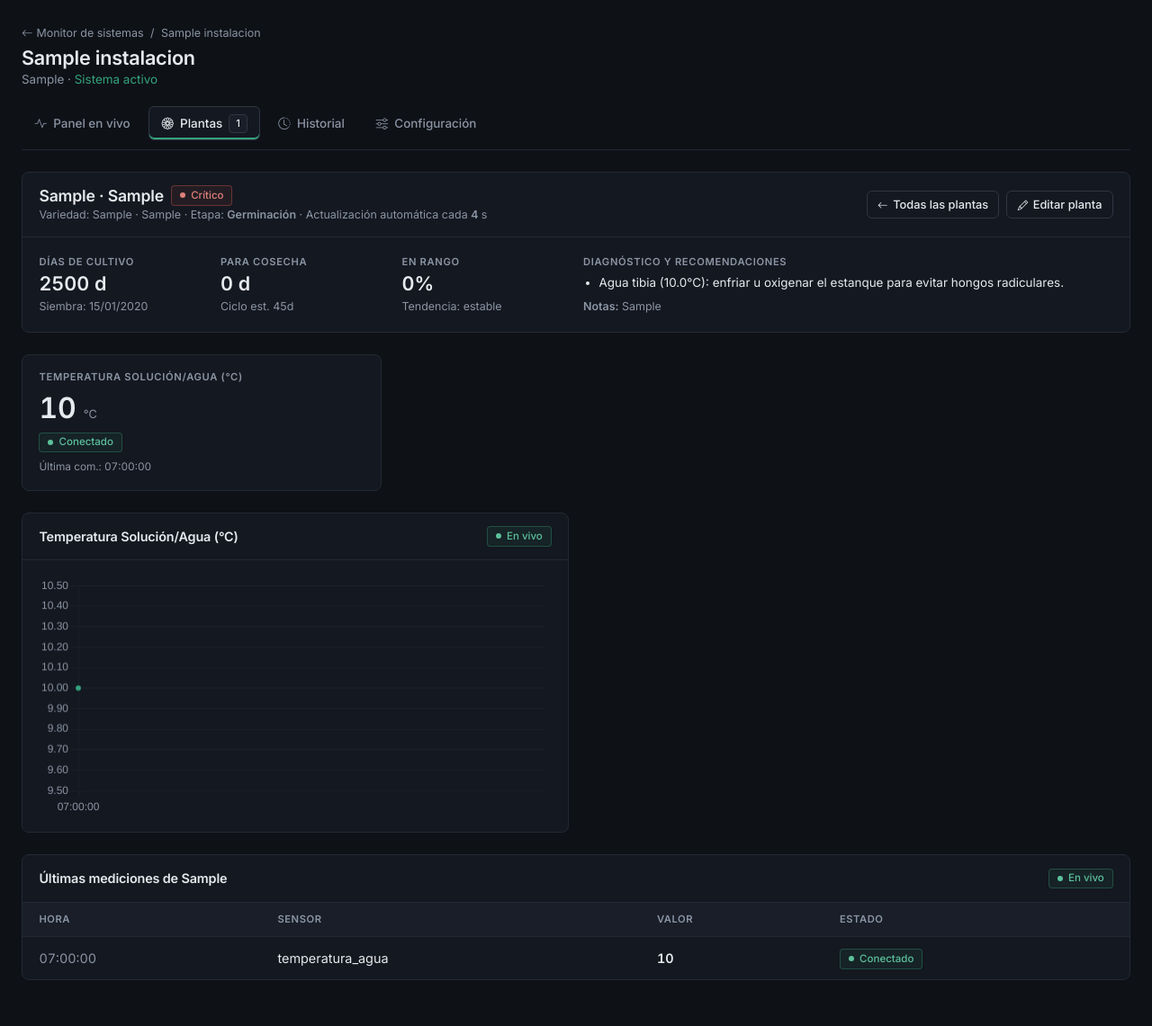
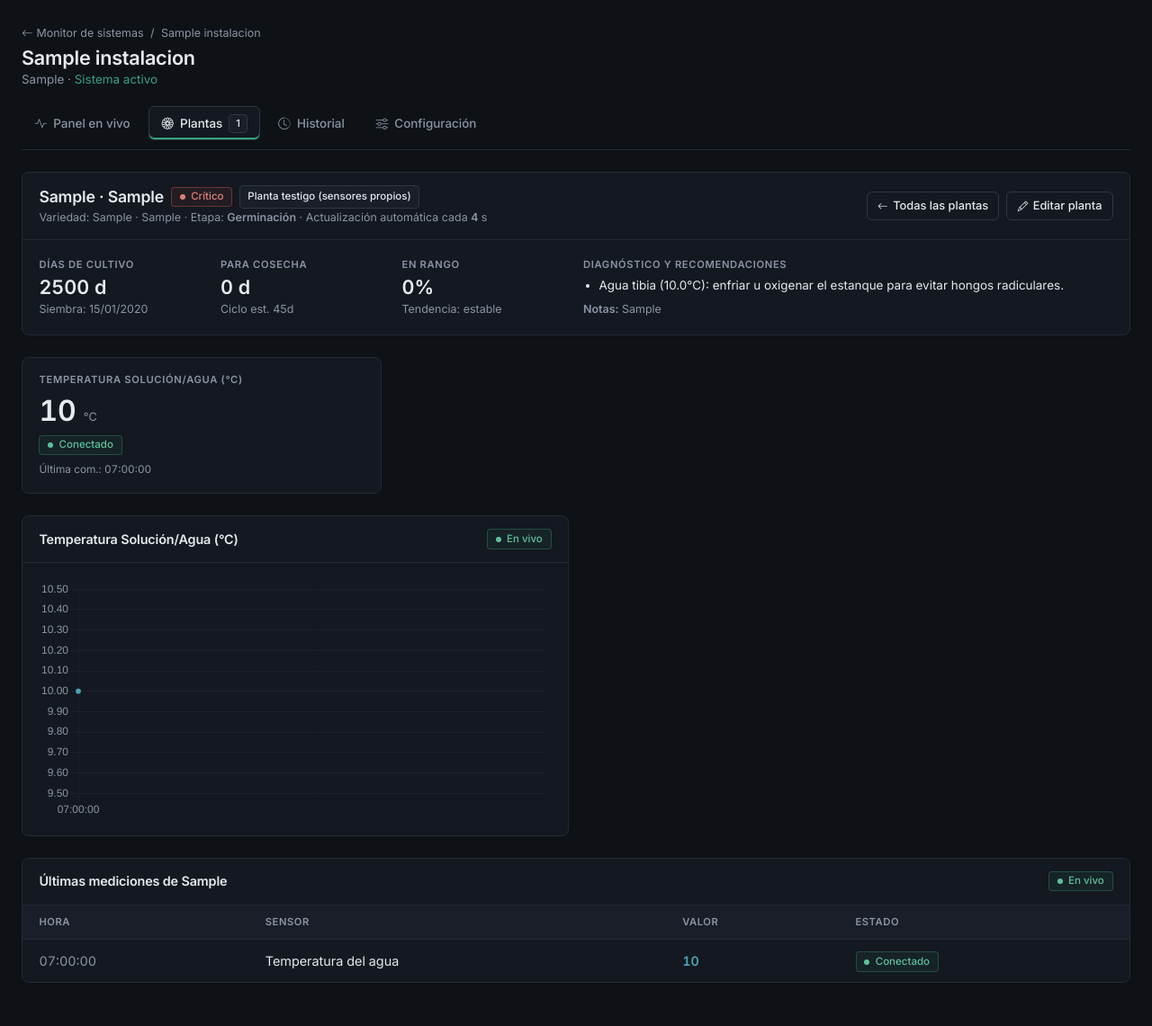
Before and after one commit to FabianIVF/AquaPlants, a Django app: a page that uses dashboard/templates/dashboard/planta_detalle.html in a window 1280 px wide. Shown: the part 59-1200 px from the top of the page at 90% size. Before the commit the page ends 1149 px from the top, so only its background shows below. Run offline with Django 4.2, Linux system fonts and the light colour scheme; a user stored in the database is signed in; tables that the repository leaves empty hold one stand-in row (values such as "Sample post").

Commit message:
feat: distinguir plantas testigo con sensores propios vs plantas en torre compartida con herencia automatica

```diff
--- a/dashboard/analytics.py
+++ b/dashboard/analytics.py
@@ -215,3 +215,33 @@ def resumen_sensores(sensores, limite_lecturas=30):
         'recomendaciones': recomendaciones,
         'sensores_detalle': sensores_detalle,
     }
+
+
+def resumen_planta(planta, limite_lecturas=30):
+    """
+    Calcula el diagnóstico de una planta:
+    - Si tiene sensores propios activos (planta testigo / maceta individual), usa sus propios sensores.
+    - Si no tiene sensores propios, hereda automáticamente los sensores de su instalación/torre.
+    """
+    sensores_propios = list(planta.sensores.filter(activo=True))
+    if sensores_propios:
+        resumen = resumen_sensores(sensores_propios, limite_lecturas=limite_lecturas)
+        resumen['origen_datos'] = 'propios'
+        resumen['origen_label'] = 'Planta testigo (sensores propios)'
+        return resumen
+
+    sensores_torre = list(planta.instalacion.sensores.filter(activo=True, planta__isnull=True))
+    resumen = resumen_sensores(sensores_torre, limite_lecturas=limite_lecturas)
+    resumen['origen_datos'] = 'compartidos'
+    resumen['origen_label'] = 'Torre compartida (hereda sensores del sistema)'
+
+    if planta.etapa == 'germinacion' and resumen['estado'] in ('atencion', 'critico'):
+        resumen['recomendaciones'].append(
+            'Etapa germinación: mayor sensibilidad, mantener estabilidad de agua y temperatura en la torre.'
+        )
+    elif planta.etapa == 'cosecha' and resumen['estado'] == 'optimo':
+        resumen['recomendaciones'].append(
+            'Planta en etapa de cosecha con parámetros estables en la torre.'
+        )
+
+    return resumen
--- a/dashboard/forms.py
+++ b/dashboard/forms.py
@@ -273,8 +273,11 @@ class PlantaForm(forms.ModelForm):
         choices=OPCIONES_SENSORES_PLANTA,
         widget=forms.CheckboxSelectMultiple(attrs={'class': 'form-check-input'}),
         required=False,
-        label="Sensores Propios de la Planta",
-        help_text="Cada sensor seleccionado generará y enviará lecturas individuales para esta planta.",
+        label="Sensores Propios (Opcional — solo planta testigo o maceta aislada)",
+        help_text=(
+            "Marca sensores solo si esta planta tiene sondas propias. "
+            "Si los dejas desmarcados, heredará automáticamente el monitoreo de su instalación/torre."
+        ),
     )
 
     class Meta:
@@ -308,7 +311,7 @@ class PlantaForm(forms.ModelForm):
             activos = list(self.instance.sensores.filter(activo=True).values_list('tipo', flat=True))
             self.fields['sensores_planta'].initial = activos
         else:
-            self.fields['sensores_planta'].initial = ['humedad_sustrato', 'ph_sustrato', 'temperatura_raiz']
+            self.fields['sensores_planta'].initial = []
 
     def clean_codigo(self):
         codigo = self.cleaned_data['codigo'].strip()
--- a/dashboard/templates/dashboard/planta_detalle.html
+++ b/dashboard/templates/dashboard/planta_detalle.html
@@ -22,9 +22,10 @@
     <div class="panel mb-4">
         <div class="panel-head">
             <div>
-                <div class="d-flex align-items-center gap-2">
+                <div class="d-flex flex-wrap align-items-center gap-2">
                     <h2 class="panel-title" style="font-size:1.1rem;">{{ planta.codigo }} &middot; {{ planta.especie }}</h2>
                     <span id="diag-estado" class="status {{ resumen.estado_css }}">{{ resumen.estado_label }}</span>
+                    <span class="tag">{{ resumen.origen_label }}</span>
                 </div>
                 <p class="panel-sub">
                     {% if planta.variedad %}Variedad: {{ planta.variedad }} &middot; {% endif %}
@@ -94,7 +95,7 @@
         </div>
         {% empty %}
         <div class="col-12">
-            <div class="notice">Esta planta no tiene sensores activos asignados. Edita la planta para activarlos.</div>
+            <div class="notice">Esta planta no tiene sensores propios ni la instalación tiene sensores activos configurados.</div>
         </div>
         {% endfor %}
     </div>
@@ -147,12 +148,30 @@ const URL_LIVE  = "{% url 'api_planta_live' instalacion.pk planta.pk %}";
 const INTERVALO = 5000;
 
 const COLORES = {
+    temperatura_agua : { borde: '#4aa3b5', fondo: 'rgba(74,163,181,0.08)' },
+    temperatura_aire : { borde: '#d28a5a', fondo: 'rgba(210,138,90,0.08)' },
+    temperatura      : { borde: '#d28a5a', fondo: 'rgba(210,138,90,0.08)' },
+    humedad          : { borde: '#5b8fd0', fondo: 'rgba(91,143,208,0.08)' },
+    ph               : { borde: '#9a7bc4', fondo: 'rgba(154,123,196,0.08)' },
+    caudal           : { borde: '#4fa38f', fondo: 'rgba(79,163,143,0.08)' },
+    nivel_estanque   : { borde: '#6f7fcf', fondo: 'rgba(111,127,207,0.08)' },
+    co2              : { borde: '#8b95a5', fondo: 'rgba(139,149,165,0.08)' },
+    fotoperiodo      : { borde: '#c9a43b', fondo: 'rgba(201,164,59,0.08)' },
     humedad_sustrato : { borde: '#5b8fd0', fondo: 'rgba(91,143,208,0.08)' },
     ph_sustrato      : { borde: '#9a7bc4', fondo: 'rgba(154,123,196,0.08)' },
     temperatura_raiz : { borde: '#4aa3b5', fondo: 'rgba(74,163,181,0.08)' },
 };
 
 const ETIQUETAS = {
+    temperatura_agua : 'Temperatura del agua',
+    temperatura_aire : 'Temperatura del aire',
+    temperatura      : 'Temperatura general',
+    humedad          : 'Humedad ambiental',
+    ph               : 'pH solución',
+    caudal           : 'Caudal',
+    nivel_estanque   : 'Nivel del estanque',
+    co2              : 'CO2',
+    fotoperiodo      : 'Fotoperiodo',
     humedad_sustrato : 'Humedad de sustrato',
     ph_sustrato      : 'pH de raíz',
     temperatura_raiz : 'Temperatura de raíz',
--- a/dashboard/templates/dashboard/plantas_lista.html
+++ b/dashboard/templates/dashboard/plantas_lista.html
@@ -36,7 +36,11 @@
                     <div class="d-flex flex-wrap gap-1 my-2">
                         <span class="tag">{{ p.get_etapa_display }}</span>
                         {% if p.posicion %}<span class="tag">{{ p.posicion }}</span>{% endif %}
-                        <span class="tag">{{ item.num_sensores }} sensor(es)</span>
+                        {% if res.origen_datos == 'propios' %}
+                            <span class="tag"><i class="bi bi-cpu me-1"></i>Planta testigo ({{ item.num_sensores }})</span>
+                        {% else %}
+                            <span class="tag"><i class="bi bi-diagram-3 me-1"></i>Torre compartida</span>
+                        {% endif %}
                     </div>
 
                     <div class="row g-2 my-2 text-center">
--- a/dashboard/views.py
+++ b/dashboard/views.py
@@ -10,7 +10,7 @@ from django.urls import reverse
 from django.utils import timezone
 
 from telemetria.models import AlertaGenerada, Instalacion, Medicion, Planta, ReglaAlerta, Sensor
-from .analytics import resumen_sensores
+from .analytics import resumen_planta, resumen_sensores
 from .forms import InstalacionForm, PlantaForm, ReglaAlertaForm, UsuarioForm
 
 
@@ -144,7 +144,7 @@ def inicio_dashboard(request):
 
         riesgo_inst = 0
         for p in plantas:
-            res_p = resumen_sensores(p.sensores.filter(activo=True))
+            res_p = resumen_planta(p)
             if res_p['estado'] in ('atencion', 'critico'):
                 riesgo_inst += 1
         plantas_en_riesgo += riesgo_inst
@@ -274,12 +274,12 @@ def lista_plantas(request, instalacion_id):
 
     fichas = []
     for planta in plantas:
-        sensores = planta.sensores.filter(activo=True)
-        resumen = resumen_sensores(sensores)
+        sensores_propios = planta.sensores.filter(activo=True)
+        resumen = resumen_planta(planta)
         fichas.append({
             'planta': planta,
             'resumen': resumen,
-            'num_sensores': sensores.count(),
+            'num_sensores': sensores_propios.count(),
         })
 
     contexto = {
@@ -358,12 +358,20 @@ def eliminar_planta(request, instalacion_id, planta_id):
     return render(request, 'dashboard/confirmar_eliminar.html', contexto)
 
 
+def _sensores_efectivos_planta(planta):
+    """Retorna los sensores propios de la planta o, en su defecto, los compartidos de su instalación."""
+    propios = list(planta.sensores.filter(activo=True))
+    if propios:
+        return propios
+    return list(planta.instalacion.sensores.filter(activo=True, planta__isnull=True))
+
+
 @login_required(login_url='login')
 def detalle_planta(request, instalacion_id, planta_id):
     instalacion = _obtener_instalacion_autorizada(request.user, instalacion_id)
     planta = get_object_or_404(Planta, pk=planta_id, instalacion=instalacion)
-    sensores = list(planta.sensores.filter(activo=True))
-    resumen = resumen_sensores(sensores)
+    sensores = _sensores_efectivos_planta(planta)
+    resumen = resumen_planta(planta)
     reglas = ReglaAlerta.objects.filter(sensor__in=sensores).select_related('sensor')
 
     contexto = {
@@ -382,8 +390,20 @@ def detalle_planta(request, instalacion_id, planta_id):
 def api_planta_live(request, instalacion_id, planta_id):
     instalacion = _obtener_instalacion_autorizada(request.user, instalacion_id)
     planta = get_object_or_404(Planta, pk=planta_id, instalacion=instalacion)
-    sensores = planta.sensores.filter(activo=True)
-    return JsonResponse(_construir_payload_live(sensores, f"{instalacion.nombre} · {planta.codigo}"))
+    sensores = _sensores_efectivos_planta(planta)
+    payload = _construir_payload_live(sensores, f"{instalacion.nombre} · {planta.codigo}")
+    res_p = resumen_planta(planta)
+    payload['resumen'].update({
+        'estado': res_p['estado'],
+        'estado_label': res_p['estado_label'],
+        'estado_css': res_p['estado_css'],
+        'porcentaje_en_rango': res_p['porcentaje_en_rango'],
+        'tendencia': res_p['tendencia'],
+        'recomendaciones': res_p['recomendaciones'],
+        'origen_datos': res_p['origen_datos'],
+        'origen_label': res_p['origen_label'],
+    })
+    return JsonResponse(payload)
 
 
 # ============================================================
```
Also changed, not shown: telemetria/tests.py (+31 -1 lines).
